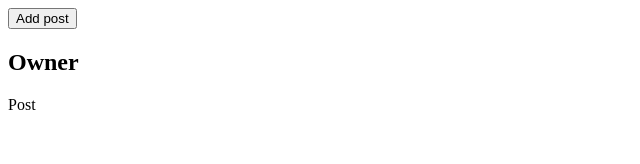
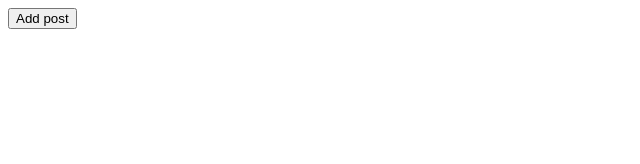
Before and after one commit to habib-chawki/social-app-front, a React (Create React App) app: page / in a window 1280 px wide. Shown: the top 164 px of the page, without its empty margins (0-640 px from the left). Built offline with nearby package versions, Linux system fonts and the light colour scheme.

Commit message:
Add new posts

```diff
--- a/src/components/Post.jsx
+++ b/src/components/Post.jsx
@@ -1,10 +1,10 @@
 import React from 'react';
 
-function Post() {
+function Post({ owner, content }) {
    return (
       <div>
-         <h2>Owner</h2>
-         <p>Post</p>
+         <h2>{owner}</h2>
+         <p>{content}</p>
       </div>
    );
 }
--- a/src/components/Posts.jsx
+++ b/src/components/Posts.jsx
@@ -1,15 +1,19 @@
-import React from 'react';
+import React, { useState } from 'react';
 import Post from './Post';
 
 function Posts() {
+   const [posts, setPosts] = useState([]);
+
    const addPost = () => {
-      console.log('post added');
+      setPosts([...posts, { owner: 'me', content: 'This is a new post' }]);
    };
 
    return (
       <div>
          <button onClick={addPost}>Add post</button>
-         <Post />
+         {posts.map(({ owner, content }) => (
+            <Post owner={owner} content={content} />
+         ))}
       </div>
    );
 }
```
